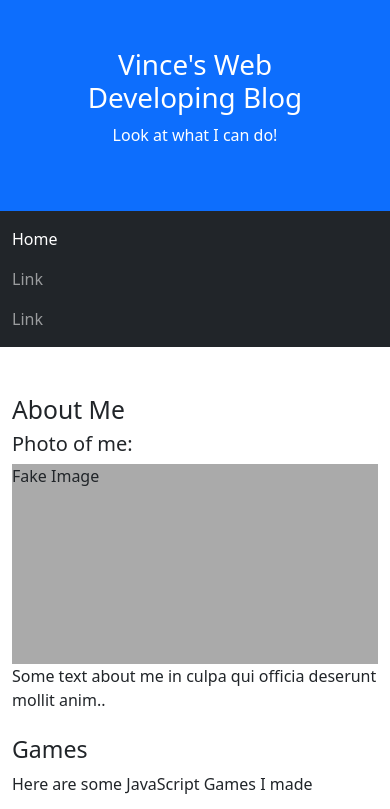
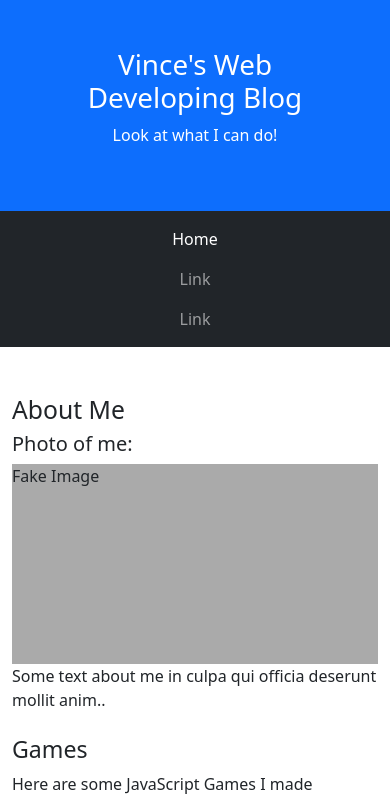
Before and after one commit to vincebruno7920/vincebruno7920.github.io, a plain HTML site: page index.html in a window 390 px wide. Shown: the top 809 px of the page. Drawn offline with nearby package versions, Linux system fonts and the light colour scheme.

Commit message:
Update index.css

```diff
--- a/css/index.css
+++ b/css/index.css
@@ -1,3 +1,11 @@
+.container-fluid {
+  text-align: center;
+}
+@media screen and (max-width: 575.20px) {
+  .navbar-nav {
+  margin: auto;
+  }
+}
 .carousel-item {
 
 }
```
